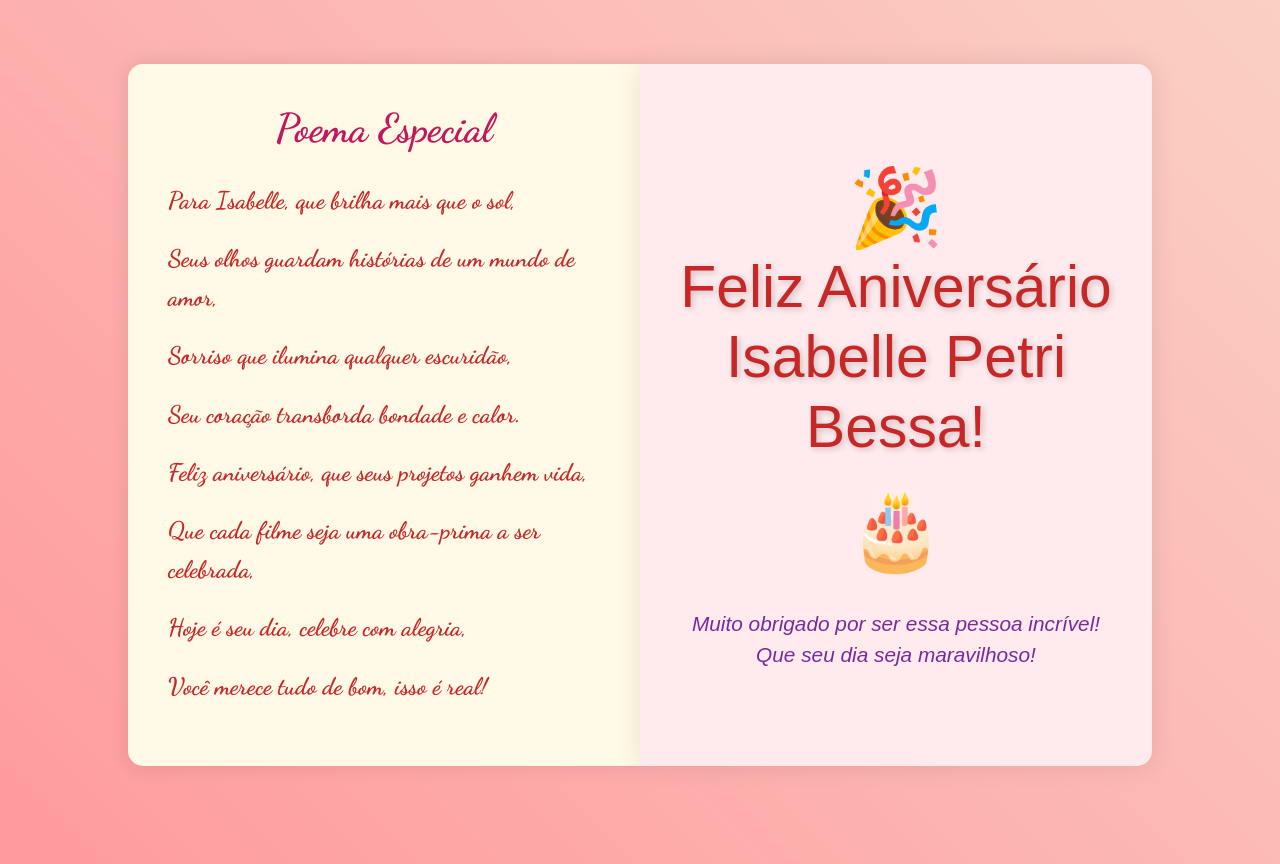
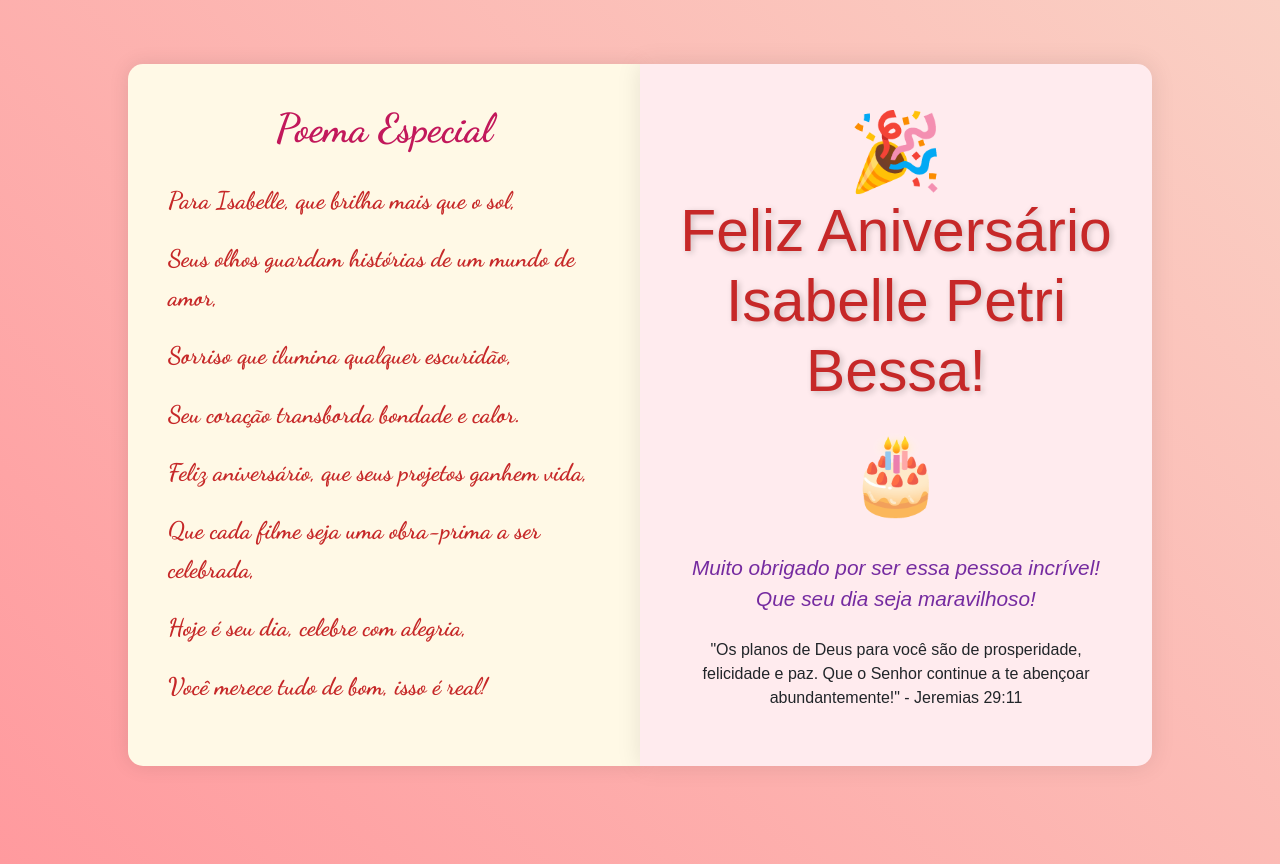
Before and after one commit to Pedromonteiro740/aniversarioo, a plain HTML site: page index.html in a window 1280 px wide. Drawn offline with nearby package versions, Linux system fonts and the light colour scheme.

Commit message:
Update index.html

```diff
--- a/index.html
+++ b/index.html
@@ -180,13 +180,15 @@
             </div>
 
             <div class="page right-page">
-                <div class="heart-icon">🎉</div>
-                <h1 class="title text-center mb-4">Feliz Aniversário<br>Isabelle Petri Bessa!</h1>
-                <div class="heart-icon">🎂</div>
-                <div class="thank-you-message">Muito obrigado por ser essa pessoa incrível! Que seu dia seja maravilhoso!</div>
-            </div>
-        </div>
+    <div class="heart-icon">🎉</div>
+    <h1 class="title text-center mb-4">Feliz Aniversário<br>Isabelle Petri Bessa!</h1>
+    <div class="heart-icon">🎂</div>
+    <div class="thank-you-message">Muito obrigado por ser essa pessoa incrível! Que seu dia seja maravilhoso!</div>
+    <div class="bible-verse mt-4 text-center">
+        <p>"Os planos de Deus para você são de prosperidade, felicidade e paz. Que o Senhor continue a te abençoar abundantemente!" - Jeremias 29:11</p>
     </div>
+</div>
+
 
     <script src="https://cdn.jsdelivr.net/npm/bootstrap@5.1.3/dist/js/bootstrap.bundle.min.js"></script>
 </body>
```
